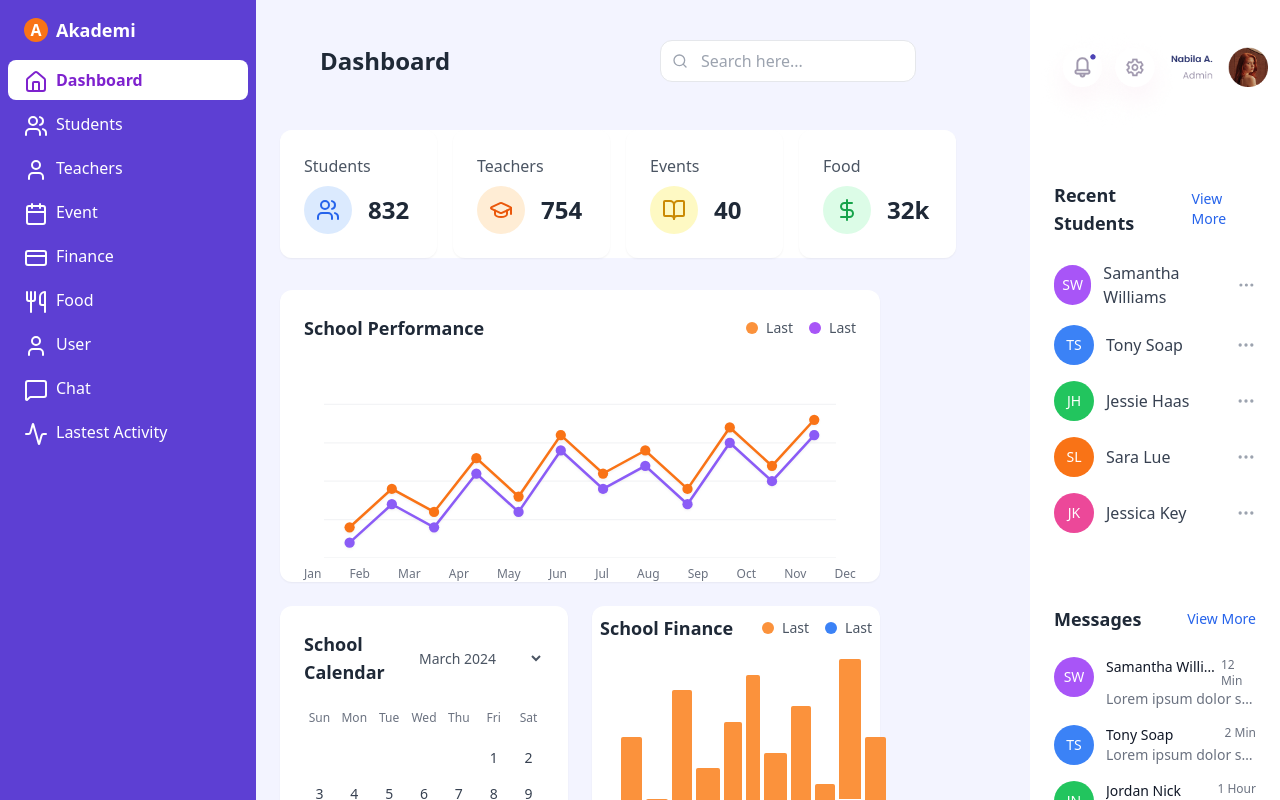
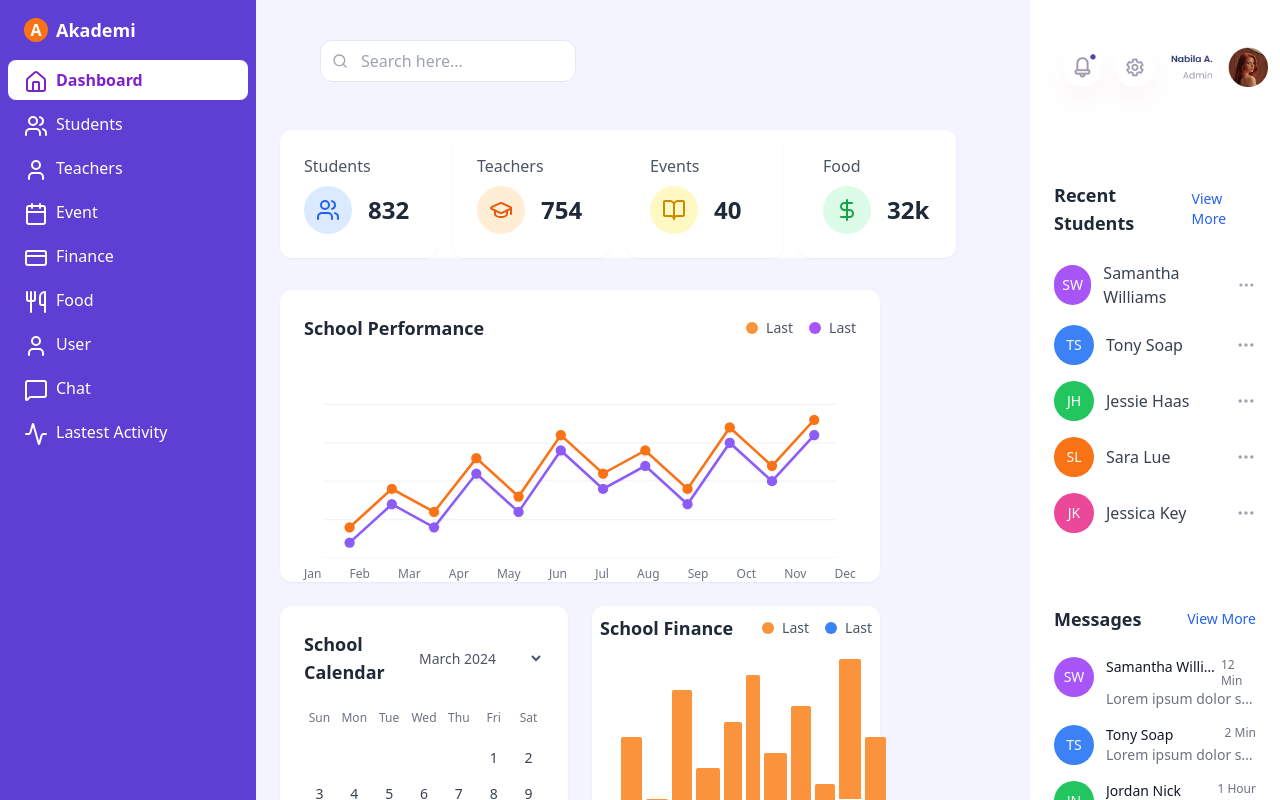
Before and after one commit to Uroojrafique5/AkademiClone, a React (Vite) app: page / in a window 1280 px wide. Shown: the top 800 px of the page. Built offline with nearby package versions, Linux system fonts and the light colour scheme.

Commit message:
Dashboard.jsx

```diff
--- a/src/pages/Dashboard.jsx
+++ b/src/pages/Dashboard.jsx
@@ -29,7 +29,7 @@ function App({setSidebarOpen}) {
 
       {/* Header */}
       <div className="flex items-center justify-between mb-8  lg:px-10 py-4">
-        <h1 className="text-2xl font-bold text-gray-800">Dashboard</h1>
+        {/* <h1 className="text-2xl font-bold text-gray-800">Dashboard</h1>*/}
         <div className="flex items-center space-x-4">
           <div className="relative">
             <Search className="absolute left-3 top-1/2 transform -translate-y-1/2 text-gray-400 w-4 h-4" />
```
